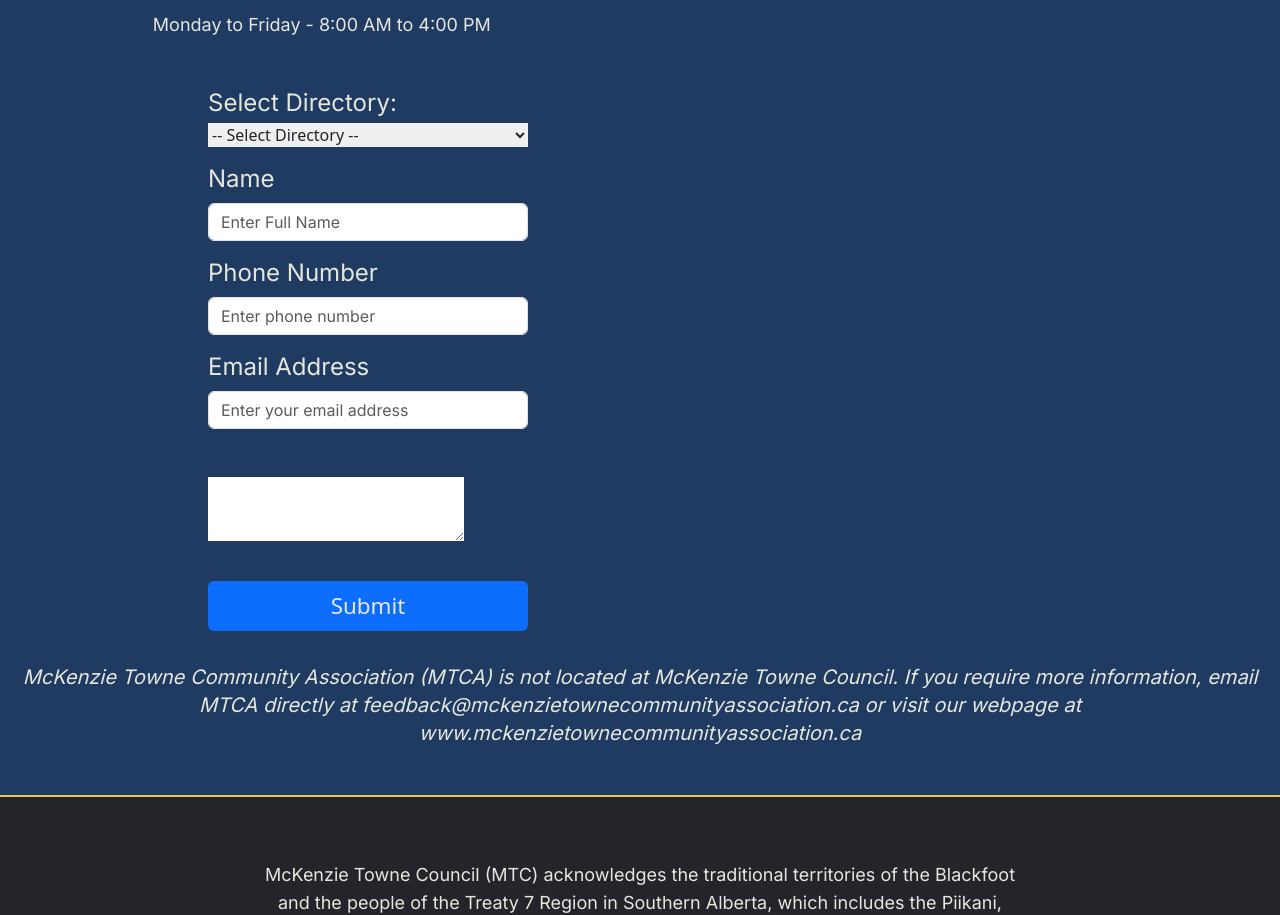
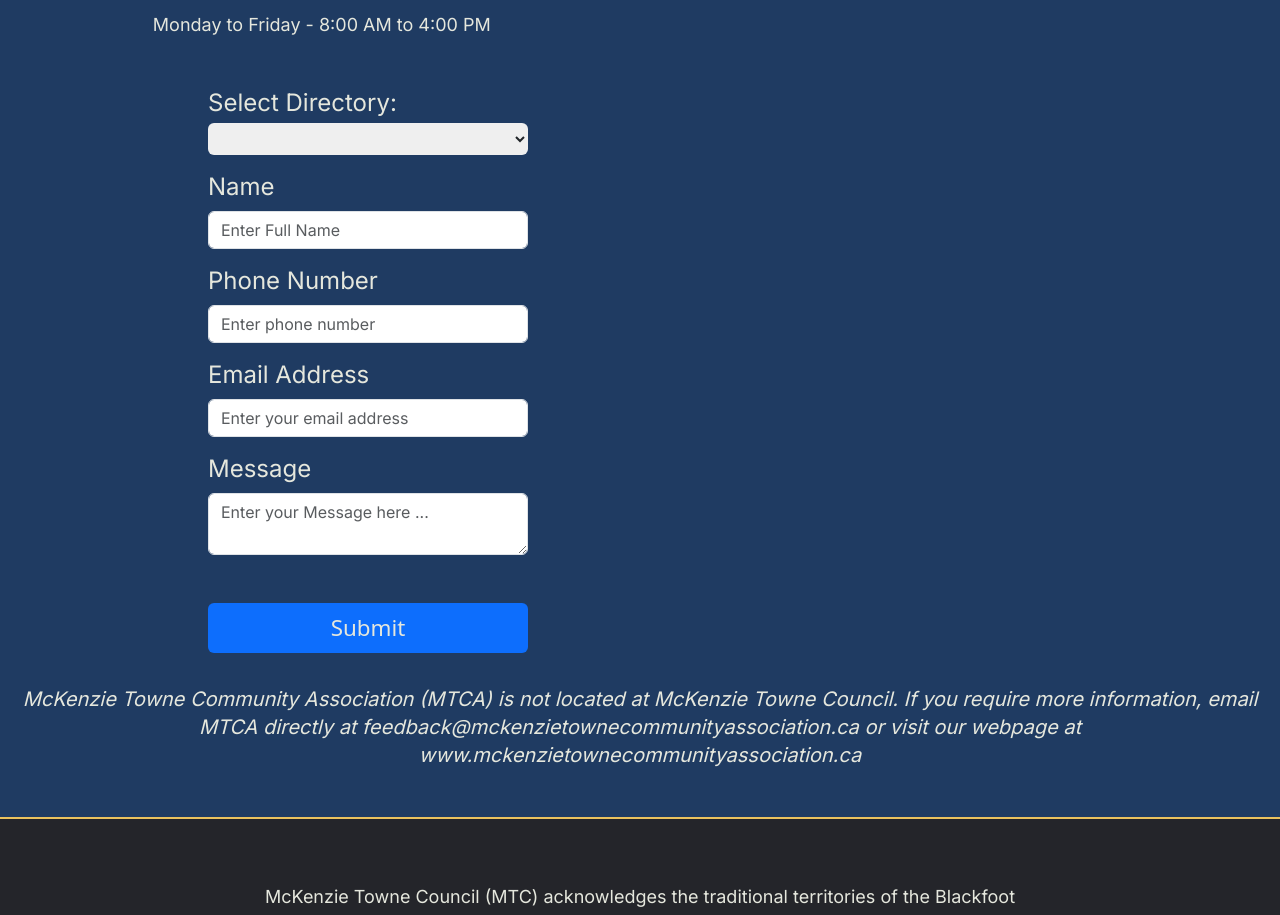
Before and after one commit to Kaleb-cpu/MTC-Official, a React (Vite) app: page /About in a window 1280 px wide. Shown: the part 3220-4135 px from the top of the page. Built offline with nearby package versions, Linux system fonts and the light colour scheme; grey boxes are pictures that could not be loaded; a web font is replaced by a local one.

Commit message:
form fields tweaked

```diff
--- a/src/components/Form.tsx
+++ b/src/components/Form.tsx
@@ -80,7 +80,7 @@
   return (
     <form className="formContainer" onSubmit={handleSubmit}>
           <span className="teritary font-2 md:text-2xl text-lg text-left mb-1"> Select Directory:</span>
-        <select
+        <select className='p-1 rounded'
         // value={formData.email} onChange={handleEmailChange}
         id="recipientEmail"
         name="recipientEmail"
@@ -89,7 +89,7 @@
         >
 
           {/* directory options with email as the value, each value defined above ^ in a const */}
-          <option value="">-- Select Directory --</option>
+           <option value=""> </option>
           {emailOptions.map(option => (
             <option key={option.value} value={option.value}>
               {option.label}
@@ -137,7 +137,7 @@
         )}
       </div>
 
-      <div className="teritary font-2 md:text-2xl text-lg text-left mb-5">
+      <div className="teritary font-2 md:text-2xl text-lg text-left mb-3">
         <label htmlFor="name" className="form-label">
           Email Address
         </label>
@@ -153,10 +153,14 @@
           className="form-control"
         />
       </div>
-      <div className="primary font-2 md:text-2xl text-left mb-8">
+      <div className="teritary font-2 md:text-2xl text-lg text-left mb-5">
+        <label
+        className="form-label"
+        htmlFor="textarea">Message</label>
         <textarea
-        className='w-4/5'
+        className='form-control'
         name="message"
+        placeholder="Enter your Message here ..."
         value={formData.message}
         onChange={handleChange}>
         </textarea>
```
